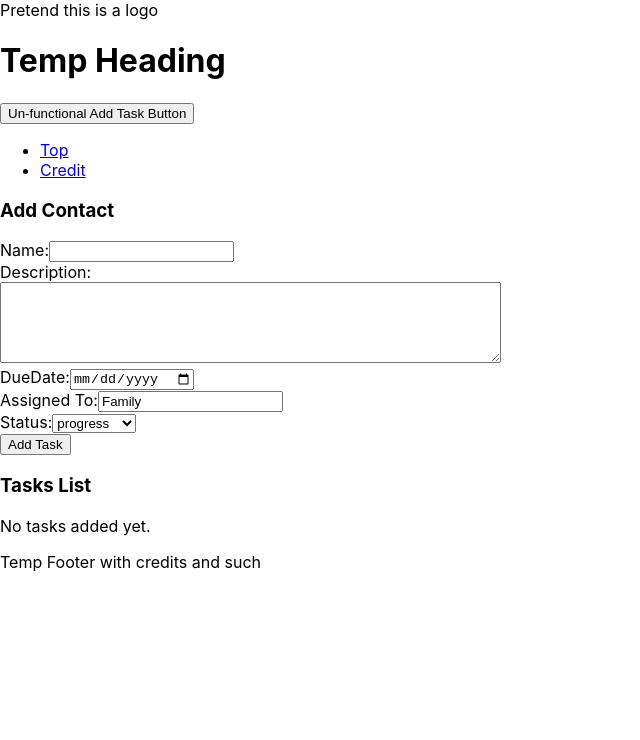
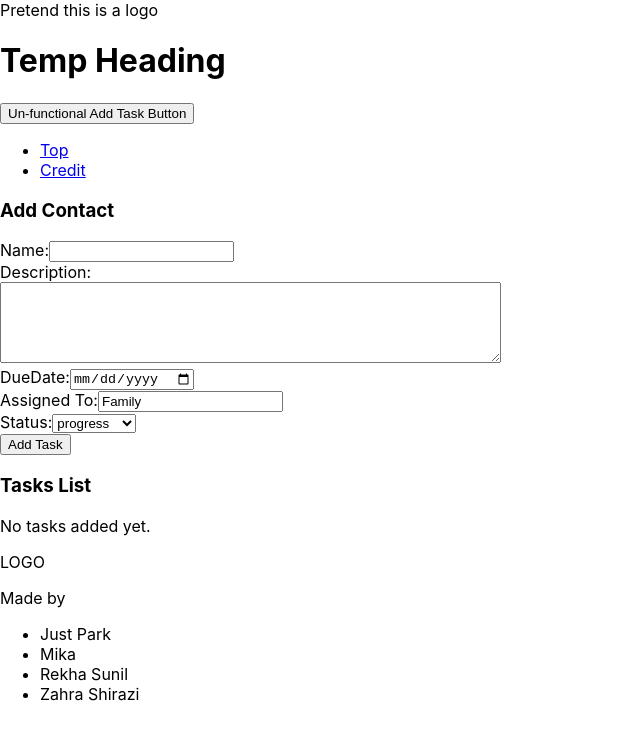
Before and after one commit to zara-sh/ToDoAppW13, a React (Create React App) app: page / in a window 1280 px wide. Shown: the top 740 px of the page, without its empty margins (0-640 px from the left). Built offline with nearby package versions, Linux system fonts and the light colour scheme.

Commit message:
Added Footer to App

```diff
--- a/src/App.js
+++ b/src/App.js
@@ -4,6 +4,7 @@ import { useState, useEffect } from 'react';
 import CreateTask from './components/CreateTask';
 import TaskList from './components/TaskList';
 import MainHeader from './components/MainHeader';
+import MainFooter from './components/MainFooter';
 
 /**
  * Using App like main index
@@ -77,9 +78,7 @@ function App() {
         <CreateTask onAddContact={addTask} />
         <TaskList tasks={tasks} />
       </main>
-      <footer>
-        <p>Temp Footer with credits and such</p>
-      </footer>
+      <MainFooter />
     </>
   );
 }
```
